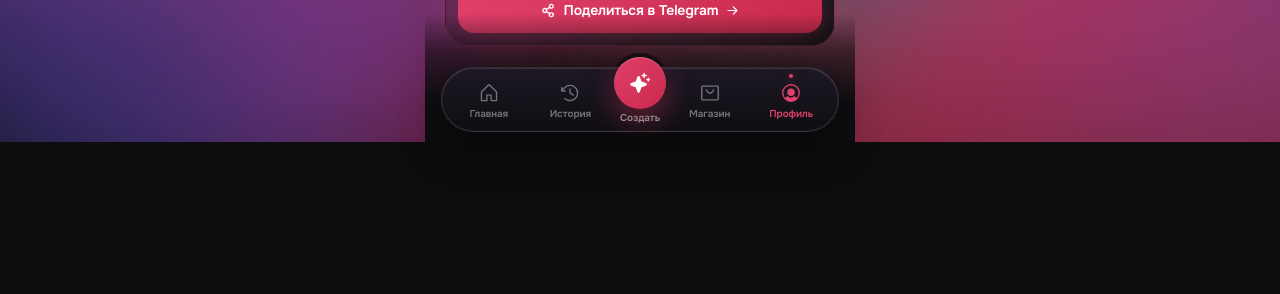
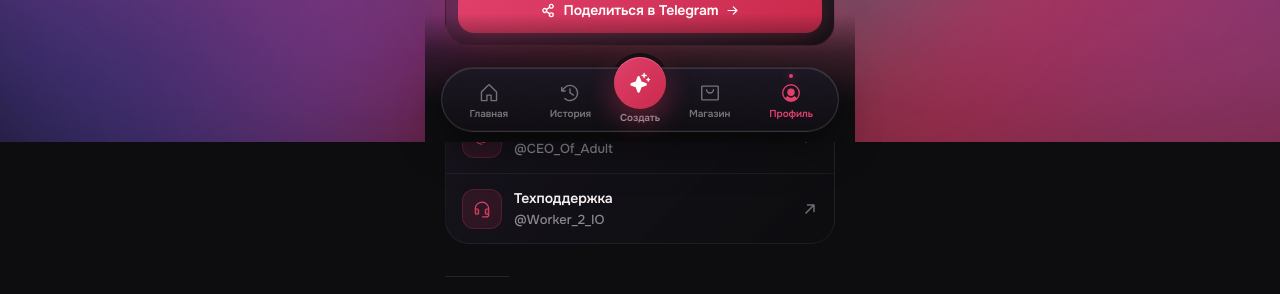
Before and after one commit to Odavetor/odevatorFront, a Next.js app: page /profile in a window 1280 px wide. Shown: the part 658-952 px from the top of the page. Before the commit the page ends 880 px from the top, so only its background shows below. Built offline with nearby package versions, Linux system fonts and the light colour scheme; no server answers.

Commit message:
feat(ui): profile contacts card + dynamic home category count
Add a Связь card on the profile with cooperation/support Telegram links. Derive the home StyleBento category/style counts from the catalog with correct Russian pluralization instead of the hardcoded '4 категориях'.

```diff
--- a/src/components/home/StyleBento.tsx
+++ b/src/components/home/StyleBento.tsx
@@ -26,11 +26,33 @@ function toCards(cats: FilterCategory[]): BentoCard[] {
   }))
 }
 
+interface CatalogStats {
+  styles: number
+  categories: number
+}
+
+function toStats(cats: FilterCategory[]): CatalogStats {
+  return {
+    styles: cats.reduce((s, c) => s + c.options.length, 0),
+    categories: cats.length,
+  }
+}
+
+function plural(n: number, forms: [string, string, string]): string {
+  const mod100 = Math.abs(n) % 100
+  const mod10 = mod100 % 10
+  if (mod100 > 10 && mod100 < 20) return forms[2]
+  if (mod10 === 1) return forms[0]
+  if (mod10 > 1 && mod10 < 5) return forms[1]
+  return forms[2]
+}
+
 // Asymmetric heights — zig-zag bento
 const HEIGHTS = ['220px', '170px', '170px', '220px']
 
 function StyleBentoBase() {
   const [cards, setCards] = useState<BentoCard[]>(() => toCards(PHOTO_FILTER_CATEGORIES))
+  const [stats, setStats] = useState<CatalogStats>(() => toStats(PHOTO_FILTER_CATEGORIES))
 
   useEffect(() => {
     let cancelled = false
@@ -38,14 +60,13 @@ function StyleBentoBase() {
       .then((d) => {
         if (cancelled || !d.categories?.length) return
         setCards(toCards(d.categories))
+        setStats(toStats(d.categories))
       })
       .catch(() => {})
     return () => {
       cancelled = true
     }
   }, [])
-
-  const totalStyles = cards.reduce((s, c) => s + c.count, 0)
 
   return (
     <section className="mt-10 px-5">
@@ -64,20 +85,21 @@ function StyleBentoBase() {
             Что можно сделать
           </h2>
           <p
-            className="font-sans mt-1"
+            className="mt-1 font-sans"
             style={{
               fontSize: 13,
               fontWeight: 500,
               color: 'rgba(255,255,255,0.45)',
             }}
           >
-            {totalStyles} стилей в 4 категориях
+            {stats.styles} {plural(stats.styles, ['стиль', 'стиля', 'стилей'])} в{' '}
+            {stats.categories} {plural(stats.categories, ['категории', 'категориях', 'категориях'])}
           </p>
         </div>
         <Link
           href="/generate"
           onClick={() => haptic('light')}
-          className="inline-flex items-center gap-1 pb-1 no-tap-highlight"
+          className="no-tap-highlight inline-flex items-center gap-1 pb-1"
           style={{
             color: 'var(--rose)',
             borderBottom: '1px solid var(--rose)',
@@ -124,14 +146,14 @@ function StyleBentoBase() {
               )}
 
               <div
-                className="absolute inset-0 pointer-events-none"
+                className="pointer-events-none absolute inset-0"
                 style={{
                   background:
                     'linear-gradient(to top, rgba(13,11,16,0.92) 0%, rgba(13,11,16,0.4) 35%, transparent 65%)',
                 }}
               />
 
-              <div className="absolute left-3.5 right-3.5 bottom-3.5">
+              <div className="absolute bottom-3.5 left-3.5 right-3.5">
                 <p
                   className="font-sans"
                   style={{
@@ -159,7 +181,7 @@ function StyleBentoBase() {
 
               <span
                 aria-hidden
-                className="absolute inset-0 rounded-3xl pointer-events-none"
+                className="pointer-events-none absolute inset-0 rounded-3xl"
                 style={{ boxShadow: 'inset 0 1px 0 rgba(255,255,255,0.06)' }}
               />
             </Link>
--- /dev/null
+++ b/src/views/profile/ui/ContactsCard.tsx
@@ -0,0 +1,105 @@
+'use client'
+
+import { motion } from 'framer-motion'
+import { ArrowUpRight, Handshake, Headset } from '@phosphor-icons/react'
+import { haptic, openLink } from '@/lib/telegram'
+
+interface Contact {
+  label: string
+  handle: string
+  icon: typeof Handshake
+}
+
+const CONTACTS: Contact[] = [
+  { label: 'Сотрудничество', handle: 'CEO_Of_Adult', icon: Handshake },
+  { label: 'Техподдержка', handle: 'Worker_2_IO', icon: Headset },
+]
+
+export function ContactsCard() {
+  function open(handle: string) {
+    haptic('light')
+    openLink(`https://t.me/${handle}`)
+  }
+
+  return (
+    <motion.section
+      initial={{ opacity: 0, y: 12 }}
+      animate={{ opacity: 1, y: 0 }}
+      transition={{ delay: 0.3, duration: 0.5, ease: [0.16, 1, 0.3, 1] }}
+      className="mx-5 mt-6"
+    >
+      <span
+        className="font-sans"
+        style={{
+          fontSize: 12,
+          fontWeight: 700,
+          letterSpacing: '-0.005em',
+          color: 'var(--rose)',
+        }}
+      >
+        Связь
+      </span>
+
+      <div
+        className="mt-2 overflow-hidden"
+        style={{
+          borderRadius: 24,
+          background:
+            'linear-gradient(135deg, rgba(31,25,41,0.55) 0%, rgba(13,13,15,0.9) 100%)',
+          border: '1px solid var(--border-1)',
+          boxShadow: 'inset 0 1px 0 rgba(255,255,255,0.05)',
+        }}
+      >
+        {CONTACTS.map((c, i) => {
+          const Icon = c.icon
+          return (
+            <button
+              key={c.handle}
+              onClick={() => open(c.handle)}
+              className="no-tap-highlight flex w-full items-center gap-3 px-4 py-3.5 text-left active:scale-[0.99]"
+              style={{
+                borderTop: i === 0 ? 'none' : '1px solid var(--border-1)',
+                transition: 'transform 0.15s var(--ease-glide)',
+              }}
+            >
+              <span
+                className="flex h-10 w-10 flex-shrink-0 items-center justify-center rounded-xl"
+                style={{
+                  background: 'var(--rose-dim)',
+                  border: '1px solid var(--border-rose)',
+                }}
+              >
+                <Icon size={18} weight="duotone" color="var(--rose)" />
+              </span>
+              <span className="flex min-w-0 flex-1 flex-col">
+                <span
+                  className="font-sans"
+                  style={{
+                    fontSize: 14,
+                    fontWeight: 700,
+                    letterSpacing: '-0.01em',
+                    color: 'var(--text)',
+                  }}
+                >
+                  {c.label}
+                </span>
+                <span
+                  className="font-sans truncate"
+                  style={{
+                    fontSize: 13,
+                    fontWeight: 500,
+                    color: 'rgba(255,255,255,0.5)',
+                    marginTop: 1,
+                  }}
+                >
+                  @{c.handle}
+                </span>
+              </span>
+              <ArrowUpRight size={16} weight="bold" color="rgba(255,255,255,0.4)" />
+            </button>
+          )
+        })}
+      </div>
+    </motion.section>
+  )
+}
--- a/src/views/profile/ui/ProfileView.tsx
+++ b/src/views/profile/ui/ProfileView.tsx
@@ -12,6 +12,7 @@ import { useContent } from '@entities/content'
 import { haptic } from '@shared/lib'
 import { ReferralCard } from './ReferralCard'
 import { DrillDownList } from './DrillDownList'
+import { ContactsCard } from './ContactsCard'
 
 export function ProfileView() {
   const { tgUser, me, wallet, isAdmin } = useUser()
@@ -75,6 +76,8 @@ export function ProfileView() {
         />
       )}
 
+      <ContactsCard />
+
       <motion.section
         initial={{ opacity: 0 }}
         animate={{ opacity: 1 }}
```
